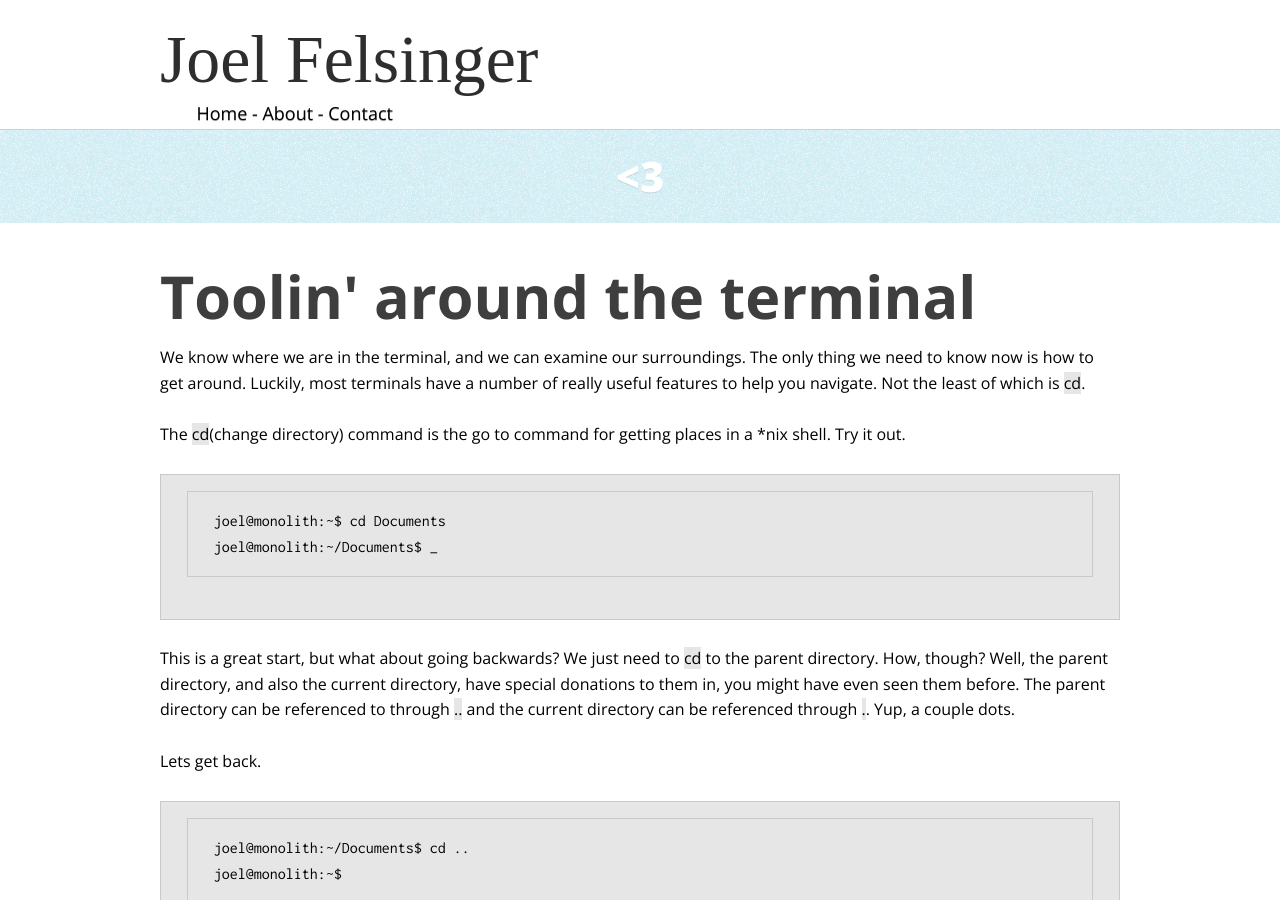
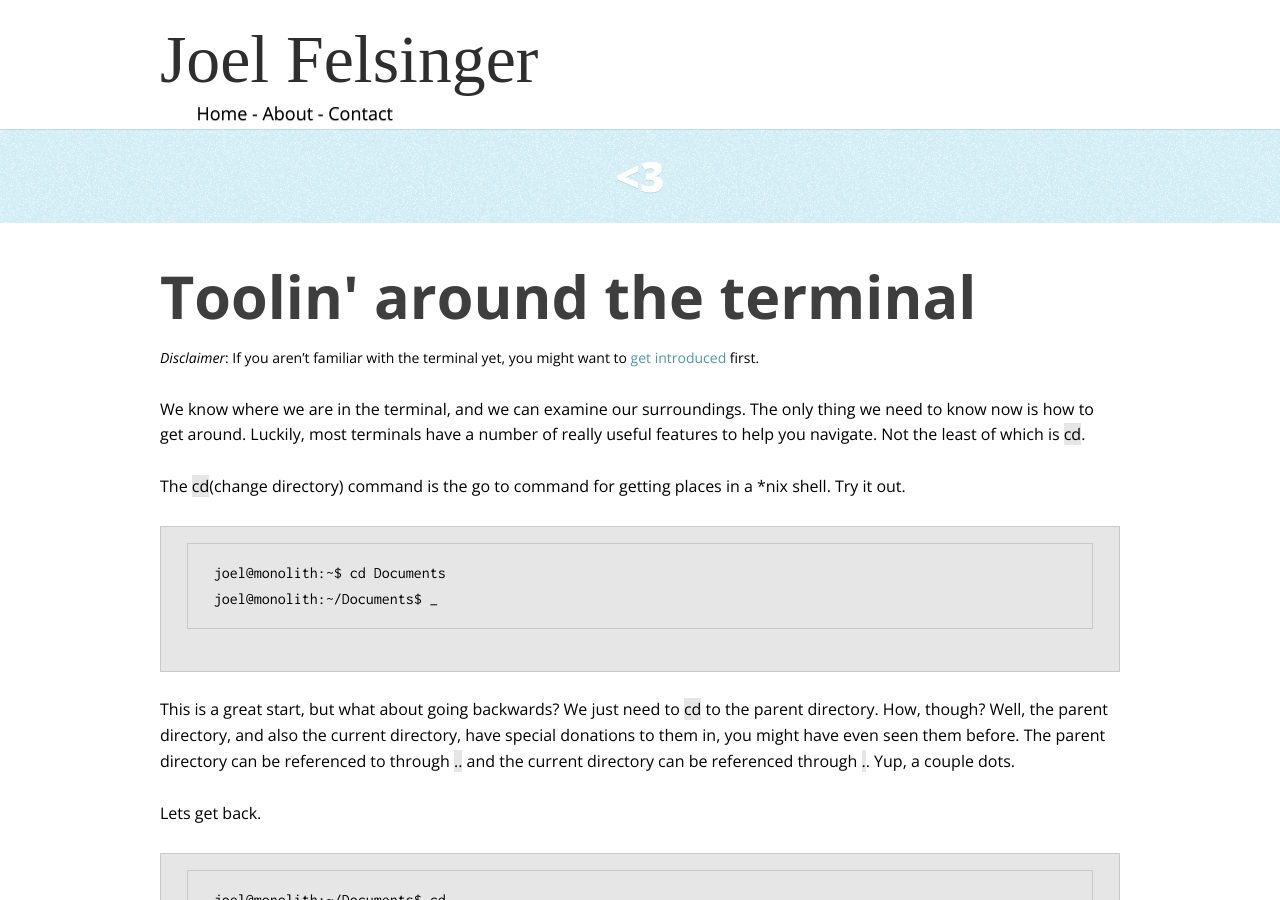
Before and after one commit to jfelsinger/joelfredrick.com, a Jekyll site: the page built from _posts/2014-01-08-Toolin-around-the-terminal.md, in a window 1280 px wide and 900 px high. Built offline with Jekyll 4.4.1, drawn with Linux system fonts in a browser that asks for light colours; nearby versions of some CDN libraries; some web fonts are replaced; Markdown is read by kramdown in place of the engine named in the settings.

Commit message:
Added disclaimer to article

```diff
--- a/_posts/2014-01-08-Toolin-around-the-terminal.md
+++ b/_posts/2014-01-08-Toolin-around-the-terminal.md
@@ -6,6 +6,11 @@ comments: false
 categories: console tutorial terminal linux unix
 
 ---
+
+<small>
+*Disclaimer*: If you aren't familiar with the terminal yet, you might want to
+[get introduced](/2014/1/Your-friend-the-terminal/) first.
+</small>
 
 We know where we are in the terminal, and we can examine our surroundings. The
 only thing we need to know now is how to get around. Luckily, most terminals
```
